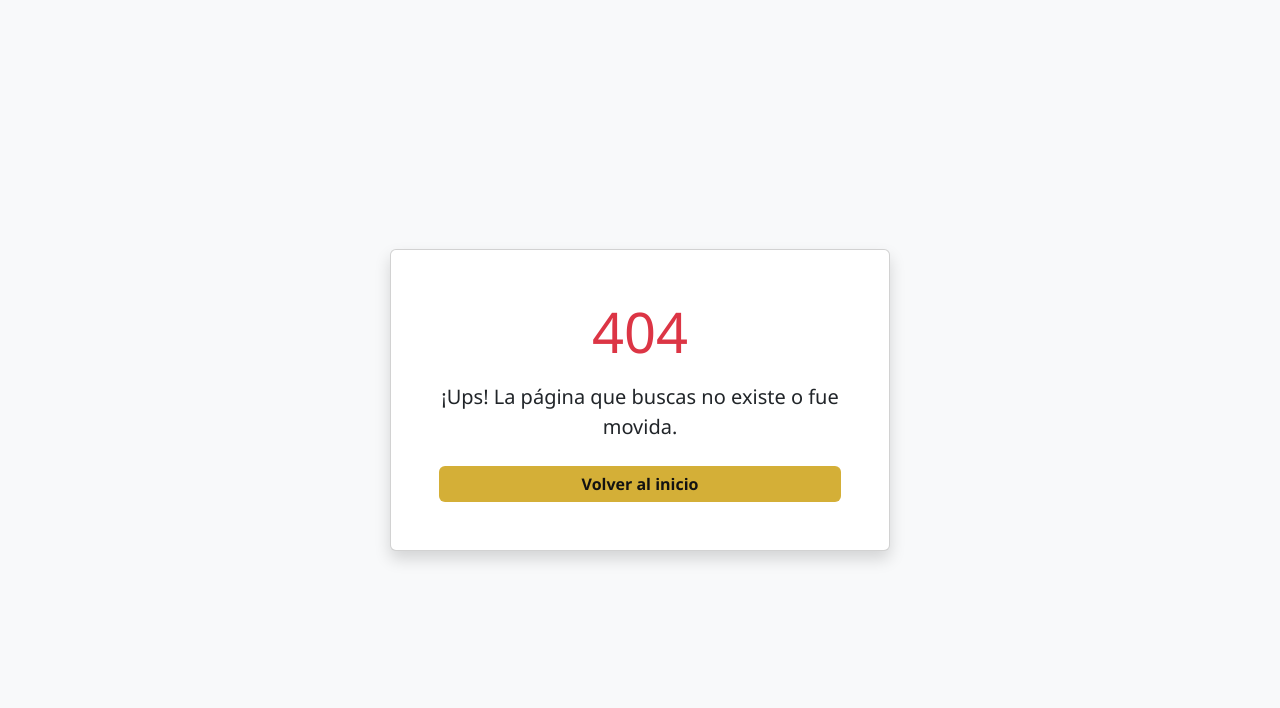
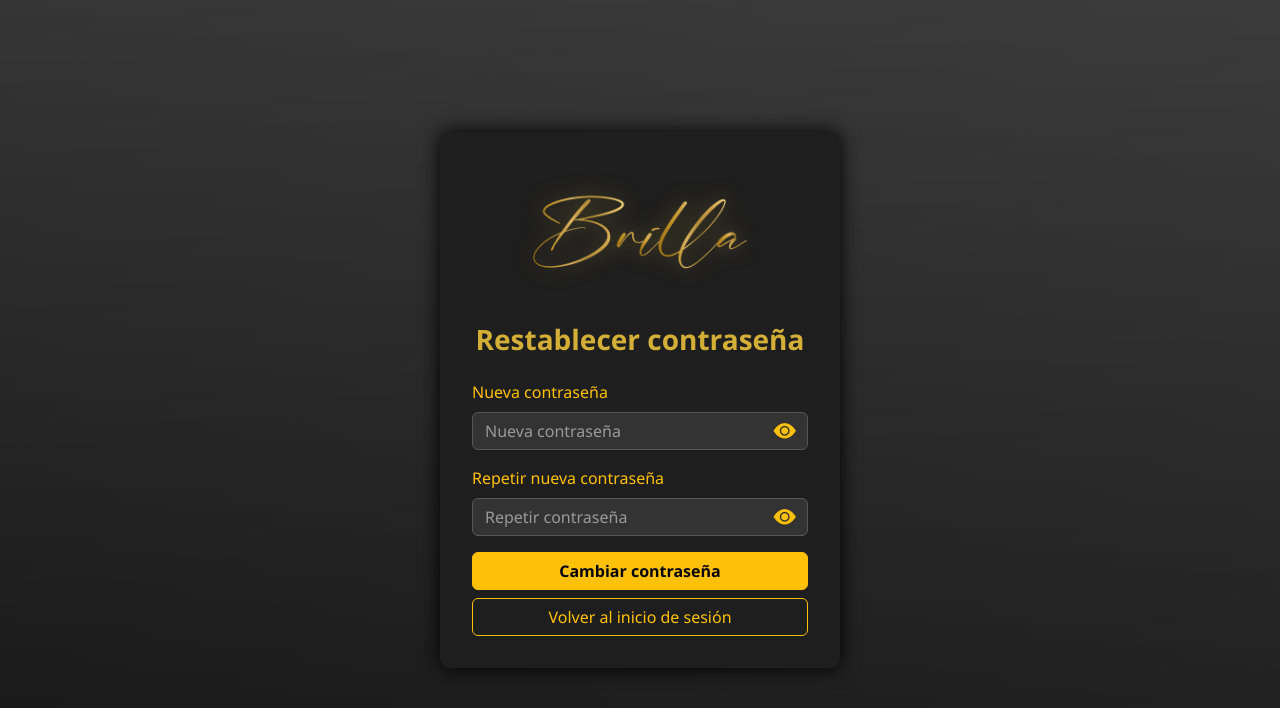
Before and after one commit to WilderDuarte/Proyect_React_N, a React (Create React App) app: page /reset-password in a window 1280 px wide. Before the commit this address had no page. Shown: the top 708 px of the page. Built offline with nearby package versions, Linux system fonts and the light colour scheme.

Commit message:
recuperar contraseña funcionando ok

```diff
--- a/package.json
+++ b/package.json
@@ -8,6 +8,7 @@
     "@testing-library/react": "^16.3.0",
     "@testing-library/user-event": "^13.5.0",
     "bootstrap": "^5.3.7",
+    "bootstrap-icons": "^1.13.1",
     "firebase": "^11.10.0",
     "react": "^19.1.0",
     "react-bootstrap": "^2.10.10",
--- a/src/App.js
+++ b/src/App.js
@@ -14,6 +14,7 @@ import UseRefPlay from './pages/Playground/UseRefPlay';
 // Protege rutas con autenticación Firebase
 import ProtectedRoute from './pages/Components/ProtectedRoute';
 import DashboardPage from './pages/DashboardPage/DashboardPage';
+import ResetPasswordPage from './pages/ResetPasswordPage/ResetPasswordPage';
 import AuxiliaresPage from './pages/AuxiliaresPage/AuxiliaresPage';
 
 function App() {
@@ -24,6 +25,7 @@ function App() {
         <Route path="/" element={<LoginPage />} />
         <Route path="/register" element={<RegisterPage />} />
         <Route path="/forgot" element={<ForgotPasswordPage />} />
+        <Route path="/reset-password" element={<ResetPasswordPage />} />
 
         {/* Rutas protegidas con Firebase Auth */}
         <Route path="/dashboard" element={<ProtectedRoute> <DashboardPage /> </ProtectedRoute> } />
--- a/src/index.js
+++ b/src/index.js
@@ -1,5 +1,6 @@
 import 'bootstrap/dist/css/bootstrap.min.css';
 import 'bootstrap/dist/js/bootstrap.bundle.min.js';
+import 'bootstrap-icons/font/bootstrap-icons.css';
 import React from 'react';
 import ReactDOM from 'react-dom/client';
 import './index.css';
--- a/src/pages/ForgotPasswordPage/ForgotPasswordPage.js
+++ b/src/pages/ForgotPasswordPage/ForgotPasswordPage.js
@@ -26,9 +26,9 @@ function ForgotPasswordPage() {
       await sendPasswordResetEmail(auth, email);
       Swal.fire({
         title: "¡Revisa tu correo!",
-        text: "Te hemos enviado instrucciones para recuperar tu contraseña.",
+        html: `Te hemos enviado instrucciones para recuperar tu contraseña, tienes 60 minutos. <strong>¡Podría estar en SPAM!</strong>`,
         icon: "success",
-        timer: 3000,
+        timer: 5000,
         showConfirmButton: false
       });
       setEmail('');
--- /dev/null
+++ b/src/pages/ResetPasswordPage/ResetPasswordPage.css
@@ -0,0 +1,66 @@
+.input-group-text {
+    background-color: transparent !important;
+    border: none !important;
+    color: #fff !important;
+    padding: 0.375rem 0.75rem;
+}
+
+.input-group-text i {
+    color: #fff !important;
+}
+
+/* ResetPasswordPage.css */
+
+.password-wrapper {
+    position: relative;
+}
+
+.password-wrapper input {
+    padding-right: 2.5rem;
+    /* espacio para el ícono dentro del input */
+}
+
+.password-toggle-icon {
+    position: absolute;
+    top: 50%;
+    right: 0.75rem;
+    transform: translateY(-50%);
+    cursor: pointer;
+    color: #ffc107 !important;
+    font-size: 1.4rem;
+}
+
+.form-card {
+    background-color: #1e1e1e;
+    color: #fff;
+    padding: 2rem;
+    border-radius: 10px;
+    box-shadow: 0 0 20px #000;
+}
+
+.form-card .form-label {
+    color: #ffc107;
+}
+
+.btn-warning {
+    background-color: #ffc107;
+    border-color: #ffc107;
+    color: #000;
+    font-weight: bold;
+}
+
+.btn-outline-light {
+    border-color: #ffc107;
+    color: #ffc107;
+}
+
+.btn-outline-light:hover {
+    background-color: #ffc107;
+    color: #000;
+}
+
+/* quitar borde verde o rojo en el ojo */
+.password-wrapper .is-valid~.password-toggle-icon,
+.password-wrapper .is-invalid~.password-toggle-icon {
+    color: #ffc107 !important;
+}
--- /dev/null
+++ b/src/pages/ResetPasswordPage/ResetPasswordPage.js
@@ -0,0 +1,141 @@
+import { useState } from "react";
+import Swal from "sweetalert2";
+import "./ResetPasswordPage.css";
+import logo from "../../assets/brilla.png";
+import { confirmPasswordReset, getAuth } from "firebase/auth";
+import { useSearchParams } from "react-router-dom";
+
+function ResetPasswordPage() {
+    const [searchParams] = useSearchParams();
+    const oobCode = searchParams.get("oobCode");
+
+    const [password, setPassword] = useState("");
+    const [repeatPassword, setRepeatPassword] = useState("");
+    const [showPassword, setShowPassword] = useState(false);
+    const [showRepeatPassword, setShowRepeatPassword] = useState(false);
+    const [match, setMatch] = useState(null);
+
+    const handleRepeatChange = (e) => {
+        setRepeatPassword(e.target.value);
+        setMatch(e.target.value === password);
+    };
+
+    const handleSubmit = async (e) => {
+        e.preventDefault();
+
+        if (password.length < 6) {
+            Swal.fire("Error", "La contraseña debe tener al menos 6 caracteres.", "error");
+            return;
+        }
+
+        if (password !== repeatPassword) {
+            Swal.fire("Error", "Las contraseñas no coinciden.", "error");
+            return;
+        }
+
+        try {
+            const auth = getAuth();
+            await confirmPasswordReset(auth, oobCode, password);
+            Swal.fire("¡Éxito!", "Tu contraseña se actualizó correctamente.", "success");
+            window.location.href = "/";
+        } catch (error) {
+            console.error(error);
+            Swal.fire("Error", error.message, "error");
+        }
+    };
+
+    const handleGoBack = () => {
+        window.location.href = "/";
+    };
+
+    return (
+        <div className="d-flex justify-content-center align-items-center min-vh-100 bg-gradient">
+            <div className="form-card">
+                <img
+                    src={logo}
+                    alt="Logo Brilla"
+                    className="logo mb-3 mx-auto d-block"
+                    style={{ width: "250px" }}
+                />
+                <h3 className="mb-4 text-center">Restablecer contraseña</h3>
+                <form onSubmit={handleSubmit}>
+                    {/* Campo Nueva contraseña */}
+                    <div className="mb-3">
+                        <label className="form-label">Nueva contraseña</label>
+                        <div className="password-wrapper">
+                            <input
+                                type={showPassword ? "text" : "password"}
+                                className="form-control"
+                                placeholder="Nueva contraseña"
+                                value={password}
+                                onChange={(e) => {
+                                    setPassword(e.target.value);
+                                    setMatch(e.target.value === repeatPassword);
+                                }}
+                                required
+                                style={{
+                                    backgroundColor: "#333",
+                                    color: "#fff",
+                                    borderColor: "#555",
+                                }}
+                            />
+                            <i
+                                className={`bi ${showPassword ? "bi-eye-slash-fill" : "bi-eye-fill"} password-toggle-icon`}
+                                onClick={() => setShowPassword(!showPassword)}
+                            ></i>
+                        </div>
+                    </div>
+
+                    {/* Campo Repetir contraseña */}
+                    <div className="mb-3">
+                        <label className="form-label">Repetir nueva contraseña</label>
+                        <div className="password-wrapper">
+                            <input
+                                type={showRepeatPassword ? "text" : "password"}
+                                className={`form-control ${match === null
+                                        ? ""
+                                        : match
+                                            ? "is-valid"
+                                            : "is-invalid"
+                                    }`}
+                                placeholder="Repetir contraseña"
+                                value={repeatPassword}
+                                onChange={handleRepeatChange}
+                                required
+                                style={{
+                                    backgroundColor: "#333",
+                                    color: "#fff",
+                                    borderColor: match === false ? "#dc3545" : "#555",
+                                }}
+                            />
+                            <i
+                                className={`bi ${showRepeatPassword ? "bi-eye-slash-fill" : "bi-eye-fill"} password-toggle-icon`}
+                                onClick={() => setShowRepeatPassword(!showRepeatPassword)}
+                            ></i>
+                        </div>
+                        {match === false && (
+                            <div className="invalid-feedback">
+                                Las contraseñas no coinciden.
+                            </div>
+                        )}
+                    </div>
+
+                    <div className="d-grid gap-2">
+                        <button type="submit" className="btn btn-warning">
+                            Cambiar contraseña
+                        </button>
+                        <button
+                            type="button"
+                            className="btn btn-outline-light"
+                            onClick={handleGoBack}
+                        >
+                            Volver al inicio de sesión
+                        </button>
+                    </div>
+                </form>
+            </div>
+        </div>
+    );
+}
+
+export default ResetPasswordPage;
```
Also changed, not shown: src/pages/ForgotPasswordPage/ForgotPasswordPage.css (line endings or trailing spaces), 1 other file (tests, documents, lock files or other folders).
